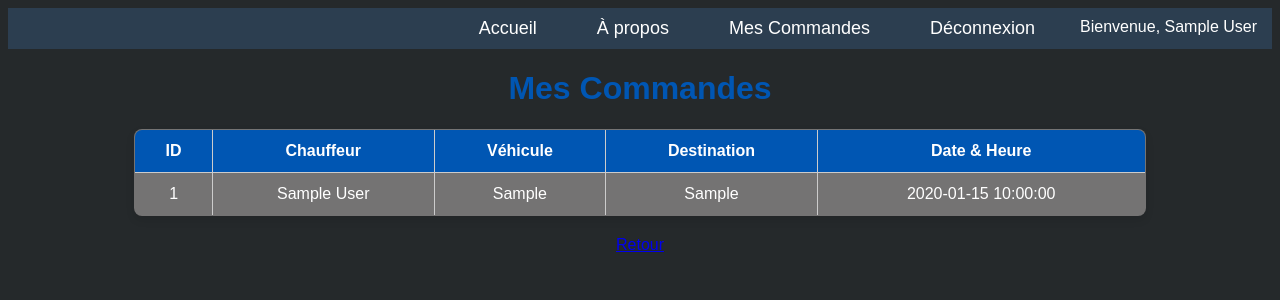
After one commit to certiiiii/Meet-me-halfway, a PHP site: page /mes_commandes.php in a window 1280 px wide. The commit adds this page. Shown: the top 300 px of the page. Run offline with PHP 8.4, Linux system fonts and the light colour scheme; the visitor is signed in with stand-in values (Sample User, id 1); tables that the repository leaves empty or names only in its code hold one stand-in row (values such as "Sample post").

Commit message:
Add files via upload

```diff
--- a/meet.me.halfway/index.php
+++ b/meet.me.halfway/index.php
@@ -44,15 +44,13 @@ if ($user_role === 'utilisateur') {
 <body>
 
 <header>
-
-    <nav class="navbar">
-
     <nav class="navbar">
         <ul>
             <img src="images/logo.png" alt="Logo meet me halfway" class="logo">
             <li><a href="index.php">Accueil</a></li>
             <li><a href="aboutus.php">À propos</a></li>
             <?php if (isset($_SESSION['user_id'])): ?>
+                <li><a href="mes_commandes.php">Mes Commandes</a></li>
                 <li><a href="logout.php">Déconnexion</a></li>
                 <li class="welcome-text">Bienvenue, <?= htmlspecialchars($_SESSION['user_name']); ?> (<?= $user_role ?>)</li>
             <?php else: ?>
--- /dev/null
+++ b/meet.me.halfway/mes_commandes.php
@@ -0,0 +1,83 @@
+<?php
+require 'config.php';
+session_start();
+
+if (!isset($_SESSION['user_id'])) {
+    die("Vous devez être connecté pour voir vos commandes.");
+}
+
+$user_id = $_SESSION['user_id'];
+
+try {
+    $conn = new PDO($dsn, $username, $password, [
+        PDO::ATTR_ERRMODE => PDO::ERRMODE_EXCEPTION
+    ]);
+
+    // Récupérer les commandes de l'utilisateur
+    $stmt = $conn->prepare("
+        SELECT c.id, c.destination, c.date_heure, u.name AS chauffeur_name, u.vehicule
+        FROM commandes c
+        JOIN users u ON c.chauffeur_id = u.id
+        WHERE user_id = ?
+        ORDER BY c.date_heure DESC
+    ");
+    $stmt->execute([$user_id]);
+    $commandes = $stmt->fetchAll(PDO::FETCH_ASSOC);
+
+} catch (PDOException $e) {
+    die("Erreur de connexion à la base de données : " . $e->getMessage());
+}
+?>
+<!DOCTYPE html>
+<html lang="fr">
+<head>
+    <meta charset="UTF-8">
+    <title>Mes Commandes</title>
+    <link rel="stylesheet" href="styles.css">
+</head>
+<body>
+    <header>
+        <nav class="navbar">
+            <ul>
+                <li><a href="index.php">Accueil</a></li>
+                <li><a href="aboutus.php">À propos</a></li>
+                <li><a href="mes_commandes.php">Mes Commandes</a></li>
+                <?php if (isset($_SESSION['user_id'])): ?>
+                    <li><a href="logout.php">Déconnexion</a></li>
+                    <li class="welcome-text">Bienvenue, <?= htmlspecialchars($_SESSION['user_name']); ?></li>
+                <?php else: ?>
+                    <li><a href="login.php">Connexion</a></li>
+                    <li><a href="register.php">Créer un compte</a></li>
+                <?php endif; ?>
+            </ul>
+        </nav>
+    </header>
+
+    <h1>Mes Commandes</h1>
+
+    <?php if (!empty($commandes)) : ?>
+        <table>
+            <tr>
+                <th>ID</th>
+                <th>Chauffeur</th>
+                <th>Véhicule</th>
+                <th>Destination</th>
+                <th>Date & Heure</th>
+            </tr>
+            <?php foreach ($commandes as $commande) : ?>
+                <tr>
+                    <td><?= htmlspecialchars($commande['id']) ?></td>
+                    <td><?= htmlspecialchars($commande['chauffeur_name']) ?></td>
+                    <td><?= htmlspecialchars($commande['vehicule']) ?></td>
+                    <td><?= htmlspecialchars($commande['destination']) ?></td>
+                    <td><?= htmlspecialchars($commande['date_heure']) ?></td>
+                </tr>
+            <?php endforeach; ?>
+        </table>
+    <?php else : ?>
+        <p>Aucune commande passée.</p>
+    <?php endif; ?>
+
+    <a href="index.php">Retour</a>
+</body>
+</html>
--- a/meet.me.halfway/styles.css
+++ b/meet.me.halfway/styles.css
@@ -140,7 +144,9 @@ label{
     padding: 0;
     margin: 0;
     display: flex;
-    justify-content: center;
+    justify-content: flex-end;
+    flex-wrap: wrap;
+    align-items: flex-start;
 }
 
 .navbar li {
```
Also changed, not shown: other parts of meet.me.halfway/styles.css (+22 -18 lines), meet.me.halfway/avis.php (+40 -6 lines), meet.me.halfway/chauffeur.php (+11 -7 lines), meet.me.halfway/config.php (line endings or trailing spaces).
